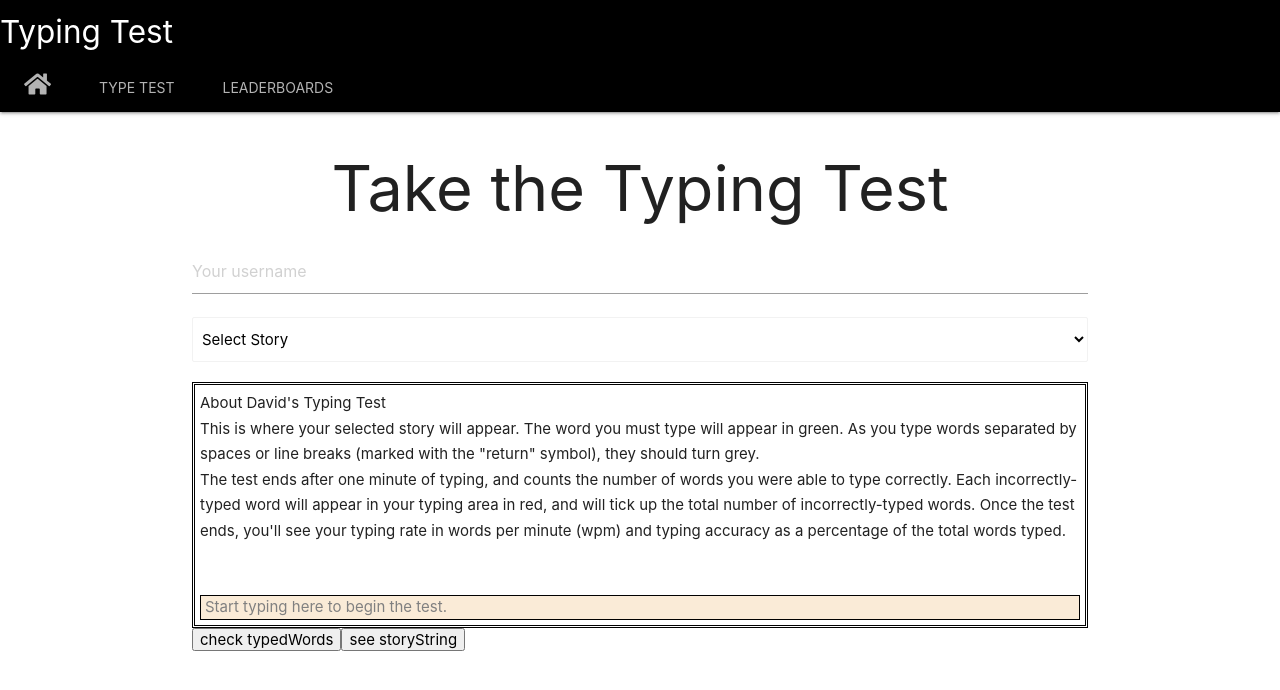
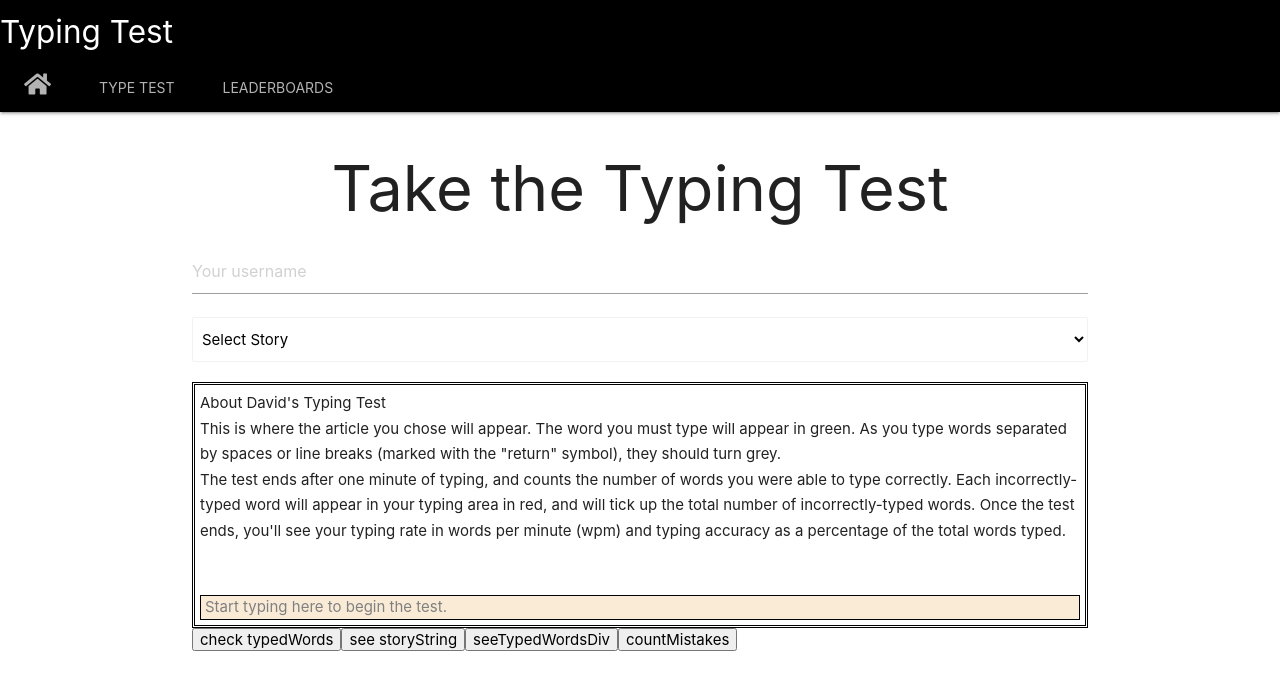
Before and after one commit to davidwu92/Wukityper, a React (Create React App) app in the folder client/: page /typetest in a window 1280 px wide. Shown: the top 690 px of the page. Built offline with nearby package versions, Linux system fonts and the light colour scheme.

Commit message:
mistake counter created

```diff
--- a/client/src/Pages/TypeTest/TypeTest.js
+++ b/client/src/Pages/TypeTest/TypeTest.js
@@ -12,7 +12,7 @@ const TypeTest = () => {
   }
 
   //storyString contains the story to be typed. Empty string if no story selected.
-  const aboutString =`About David's Typing Test↵This is where your selected story will appear. The word you must type will appear in green. As you type words separated by spaces or line breaks (marked with the "return" symbol), they should turn grey.↵The test ends after one minute of typing, and counts the number of words you were able to type correctly. Each incorrectly-typed word will appear in your typing area in red, and will tick up the total number of incorrectly-typed words. Once the test ends, you'll see your typing rate in words per minute (wpm) and typing accuracy as a percentage of the total words typed.`
+  const aboutString =`About David's Typing Test↵This is where the article you chose will appear. The word you must type will appear in green. As you type words separated by spaces or line breaks (marked with the "return" symbol), they should turn grey.↵The test ends after one minute of typing, and counts the number of words you were able to type correctly. Each incorrectly-typed word will appear in your typing area in red, and will tick up the total number of incorrectly-typed words. Once the test ends, you'll see your typing rate in words per minute (wpm) and typing accuracy as a percentage of the total words typed.`
   const [storyString, setStoryString] = useState(aboutString)
 
   // Story Selection function; sets storyString to the contents of a story to type.
@@ -45,7 +45,7 @@ const TypeTest = () => {
     }
   }
 
-  // Issue with string splitting method.
+  // This function renders the story string.
   const storyFunction = () => <>
   {
     storyString.replace(/↵/g, "↵ ").split(" ").map((word, index, array)=>(
@@ -134,15 +134,15 @@ const TypeTest = () => {
       console.log(typedWords)
     }
   }
-
+  //this function tracks your progress and shows what you've typed.
   const typedFunction = () => <>
     {typedWords.length ? typedWords.map((word, index, array)=>(
       word[word.length-1]!=="↵" ?
           storyString.split(/↵| /)[index]!==word.slice(0,-1) && index<array.length-1 ?
-            <><span className="red-text"><u>{word.slice(0,-1)}</u>{" "}</span></>
+            <><span className="red-text" data-mistake="mistake"><u>{word.slice(0,-1)}</u>{" "}</span></>
             :<span>{word}</span>
         : storyString.split(/↵| /)[index]!==word.slice(0,-1) && index<array.length-1 ?
-          <><span className="red-text"><u>{word.slice(0,-1)}</u></span><br/></>
+          <><span className="red-text" data-mistake="mistake"><u>{word.slice(0,-1)}</u></span><br/></>
           :<><span>{word.slice(0,-1)}</span><br/></>
     )):null}
   </>
@@ -195,7 +195,7 @@ const TypeTest = () => {
         <div style={{width:"100%", border:"black",
               borderStyle:"solid", borderWidth:"1px", margin:"5px 0px 0px 0px"}}>
             {/* Previously-typed words appear here. */}
-            {typedFunction()}
+            <div id="typedWordsDiv" style={{display:"inline"}}>{typedFunction()}</div>
 
             {/* editable typing area: 1 character at a time. */}
             <div style={ typedWords[0]?
@@ -216,6 +216,8 @@ const TypeTest = () => {
       <div>
         <button onClick={()=>{console.log(typedWords)}}>check typedWords</button>
         <button onClick={()=>{console.log(storyString.split(" "))}}>see storyString</button>
+        <button onClick={()=>{console.log(document.getElementById("typedWordsDiv").innerHTML)}}>seeTypedWordsDiv</button>
+        <button onClick={()=>{console.log(document.getElementById("typedWordsDiv").innerHTML.split(`data-mistake="mistake"`).length -1)}}>countMistakes</button>
       </div>
     </div>
   )
```
